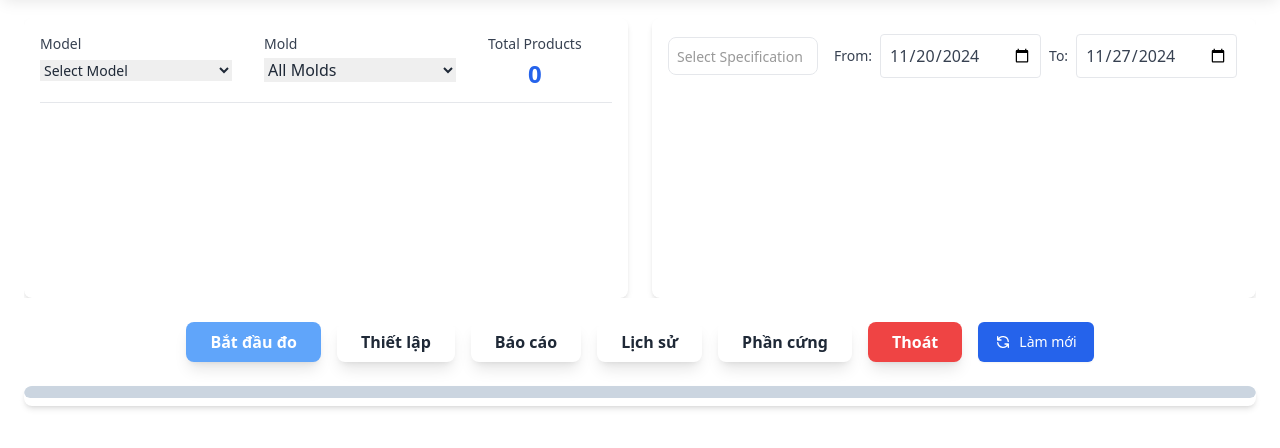
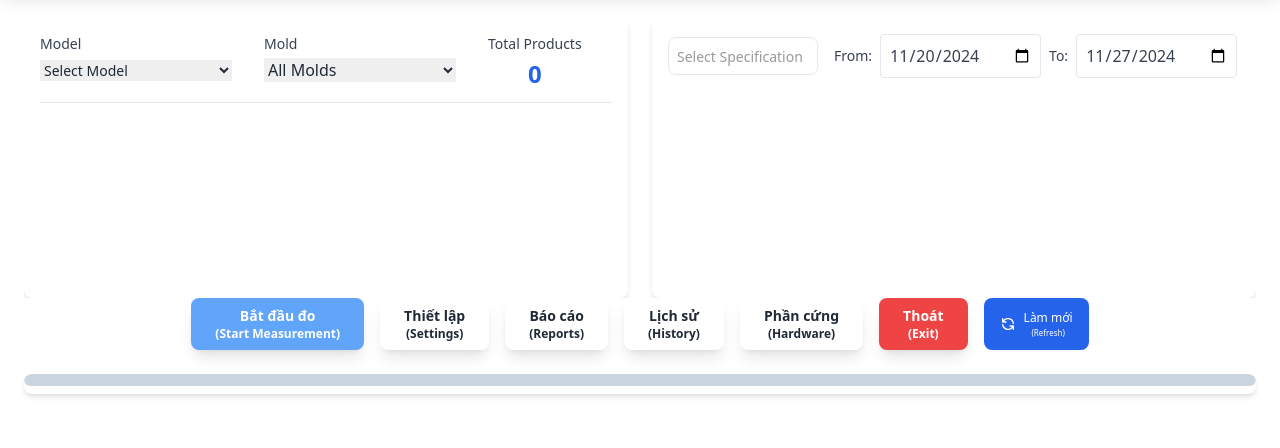
Before and after one commit to mlemingcapoo/halla_measurement, a website: page wwwroot/index.html in a window 1280 px wide. Shown: the part 78-526 px from the top of the page. Drawn offline with nearby package versions, Linux system fonts and the light colour scheme.

Commit message:
Update: Modify some texts to include english

```diff
--- a/wwwroot/index.html
+++ b/wwwroot/index.html
@@ -84,7 +84,6 @@
 
         #measurements-table {
             max-height: calc(100vh - 450px);
-            overflow: scroll;
         }
 
         #measurements-table thead {
@@ -347,40 +346,49 @@
         </div>
 
         <!-- Action Buttons -->
-        <div class="flex justify-center space-x-4 actions">
+        <div class="flex justify-center space-x-4 actions" style="margin-top: 0px;">
             <button data-modal="measurement"
                 class="px-6 py-2 font-semibold bg-blue-400 shadow-lg text-white rounded-lg hover:bg-blue-500">
-                Bắt đầu đo
+                <div class="text-sm">Bắt đầu đo</div>
+                <div class="text-xs">(Start Measurement)</div>
             </button>
             <button onclick="location.href='./pages/settings.html'"
                 class="px-6 py-2 font-semibold bg-white shadow-lg text-gray-800 rounded-lg hover:bg-gray-300">
-                Thiết lập
+                <div class="text-sm">Thiết lập</div>
+                <div class="text-xs">(Settings)</div>
             </button>
             <button onclick="location.href='./pages/reports.html'"
                 class="px-6 py-2 font-semibold bg-white shadow-lg text-gray-800 rounded-lg hover:bg-gray-300">
-                Báo cáo
+                <div class="text-sm">Báo cáo</div>
+                <div class="text-xs">(Reports)</div>
             </button>
             <button onclick="location.href='./pages/history.html'"
                 class="px-6 py-2 font-semibold bg-white shadow-lg text-gray-800 rounded-lg hover:bg-gray-300">
-                Lịch sử
+                <div class="text-sm">Lịch sử</div>
+                <div class="text-xs">(History)</div>
             </button>
             <button onclick="location.href='./pages/hardware.html'"
                 class="px-6 py-2 font-semibold bg-white shadow-lg text-gray-800 rounded-lg hover:bg-gray-300">
-                Phần cứng
+                <div class="text-sm">Phần cứng</div>
+                <div class="text-xs">(Hardware)</div>
             </button>
 
             <button onclick="closeApp()"
                 class="px-6 py-2 font-semibold bg-red-500 shadow-lg text-white rounded-lg hover:bg-red-600">
-                Thoát
+                <div class="text-sm">Thoát</div>
+                <div class="text-xs">(Exit)</div>
             </button>
 
             <button onclick="refreshMeasurementsTable()" id="refreshMeasurementsBtn"
-                class="inline-flex items-center px-4 py-2 border border-transparent rounded-md shadow-sm text-sm font-medium text-white bg-blue-600 hover:bg-blue-700 focus:outline-none focus:ring-2 focus:ring-offset-2 focus:ring-blue-500">
+                style="display: inline-flex; align-items: center; padding: 0.5rem 1rem; border: none; border-radius: 0.5rem; background-color: #2563eb; color: white; font-size: 0.875rem; font-weight: 500; cursor: pointer;">
                 <svg class="h-4 w-4 mr-2" fill="none" stroke="currentColor" viewBox="0 0 24 24">
                     <path stroke-linecap="round" stroke-linejoin="round" stroke-width="2"
                         d="M4 4v5h.582m15.356 2A8.001 8.001 0 004.582 9m0 0H9m11 11v-5h-.581m0 0a8.003 8.003 0 01-15.357-2m15.357 2H15" />
                 </svg>
-                Làm mới
+                <div style="display: flex; flex-direction: column; align-items: center;">
+                    <div style="font-size: 0.75rem;">Làm mới</div>
+                    <div style="font-size: 0.5rem;">(Refresh)</div>
+                </div>
             </button>
         </div>
 
--- a/wwwroot/js/measurement-process.js
+++ b/wwwroot/js/measurement-process.js
@@ -31,7 +31,9 @@ class MeasurementProcess {
         });
 
         window.electronAPI.receive('command-error', (errorMessage) => {
-            $('#measurement-start-text').text('Không thể kết nối tới thiết bị đo, vui lòng kiểm tra trong menu Phần cứng');
+            $('#measurement-start-text').text('Không thể kết nối tới thiết bị đo, vui lòng kiểm tra trong menu Phần cứng (Please check hardware settings or measurement device).');
+            // add class danger
+            $('#measurement-start-text').addClass('text-red-500');
             console.error('Command error:', errorMessage);
         });
 
```
Also changed, not shown: wwwroot/modals/measurement-modal.html (+15 -9 lines).
